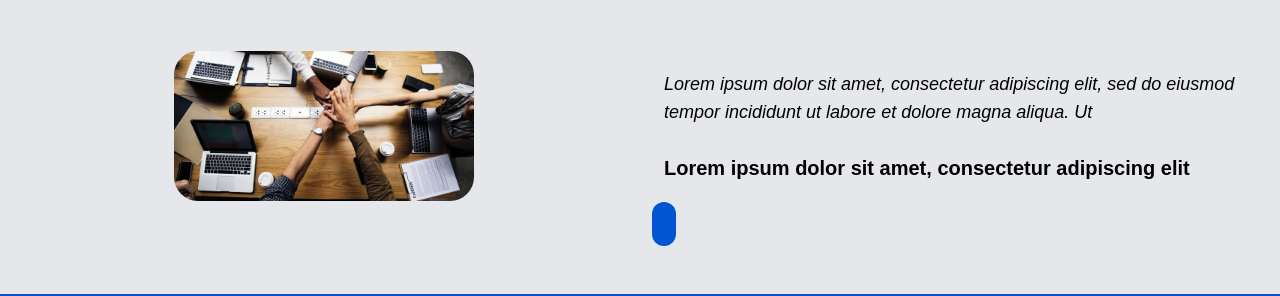
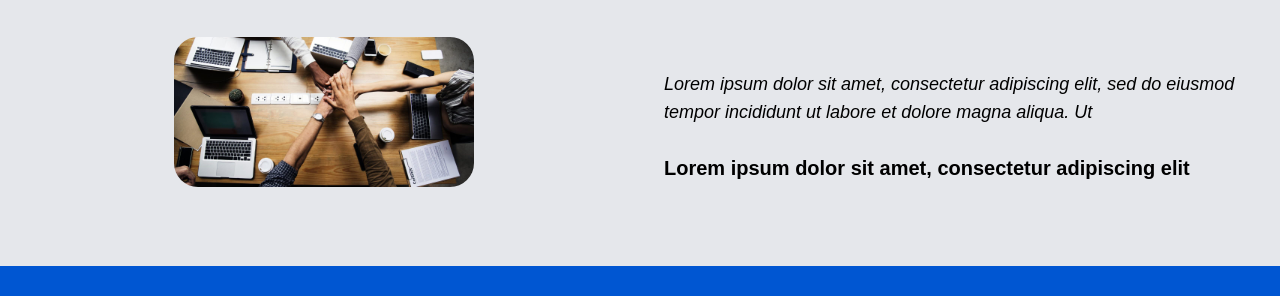
Before and after one commit to antoineibry/Project2, a Next.js app: page /about in a window 1280 px wide. Shown: the part 743-1039 px from the top of the page. Built offline with nearby package versions, Linux system fonts and the light colour scheme.

Commit message:
added condition on button

```diff
--- a/components/TextSection.js
+++ b/components/TextSection.js
@@ -14,7 +14,12 @@ const TextSection = ({SECTION_IMAGE, TEXT1, TEXT2, TEXT3, BUTTON}) => {
                 <p><i>{TEXT1}</i></p>
                 <p className="text-xl mt-7 font-bold">{TEXT2}</p>
                 <p className="text-lg font-semibold mb-7">{TEXT3}</p>
-                <a className="p-3 -ml-3 bg-myblue text-white rounded-3xl font-semibold border-none" href="#"><button>{BUTTON}</button></a>
+                {BUTTON==""?(
+                  <div></div>
+                ):(
+                  <a className="p-3 -ml-3 bg-myblue text-white rounded-3xl font-semibold border-none" href="#"><button>{BUTTON}</button></a>
+                )
+              }
             </div>
             </div>
     </section>
```
